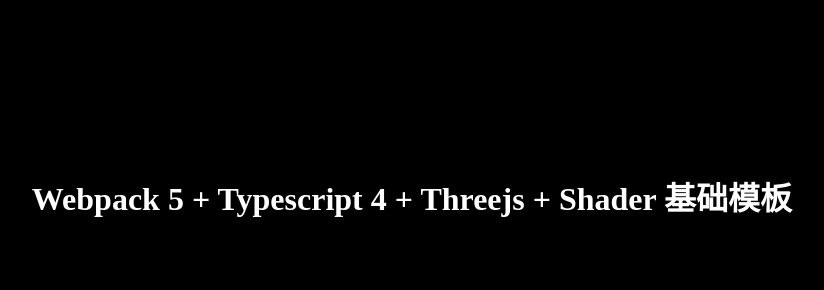
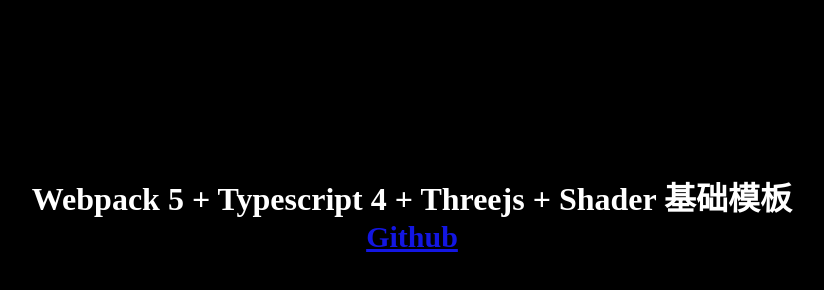
Before and after one commit to GhostCatcg/3d-earth, a website built with webpack: page src/index.html in a window 1280 px wide. Shown: the whole page, without its empty margins (228-1052 px from the left). Built offline with nearby package versions, Linux system fonts and the light colour scheme; what pietile-eventemitter, tweakpane would draw is missing.

Commit message:
feat: html 添加github地址

```diff
--- a/src/index.html
+++ b/src/index.html
@@ -14,7 +14,7 @@
     overflow: hidden;
     position: relative;
   }
-  h1{
+  h1,h2{
     position: absolute;
     color:#fff;
     width: 100%;
@@ -24,6 +24,15 @@
     padding-top:20vh;
     pointer-events: none;
   }
+  h2{
+    pointer-events: all;
+    padding-top:25vh;
+  }
+  h2 a{
+    color:rgb(19, 22, 226);
+    font-size: 30px;
+  }
+
   #threejs-canvas{
     height: 100%;
     width: 100%;
@@ -32,6 +41,7 @@
 
 <body>
   <h1>Webpack 5 + Typescript 4 + Threejs + Shader 基础模板</h1>
+  <h2><a target="_blank" href="https://github.com/GhostCatcg/three-ts-webpack">Github</a></h2>
   <div id="threejs-canvas"></div>
 </body>
 
--- a/src/ts/world/Word.ts
+++ b/src/ts/world/Word.ts
@@ -115,7 +115,10 @@
    * debug
    */
   private setDebug() {
-    this.debug = new Pane()
+    this.debug = new Pane({
+      title: '🎉 GhostCat 🎉',
+      expanded: true,
+    })
   }
   /**
    * 渲染函数
```
